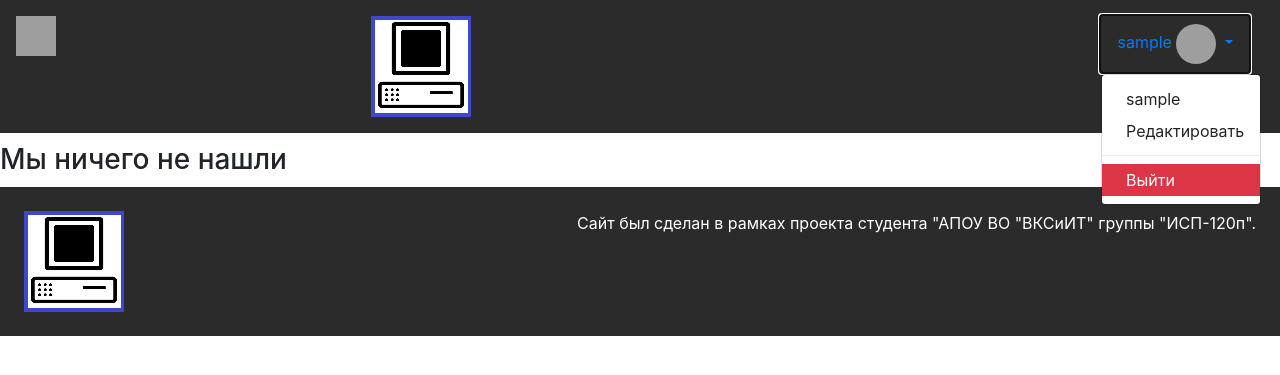
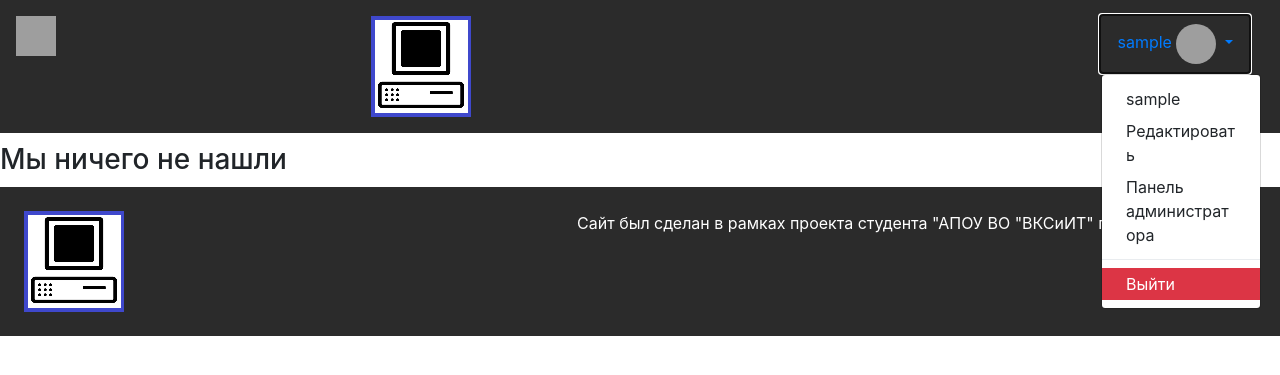
Before and after one commit to Banananick19/CompGeek_product, a Django app: page /articles in a window 1280 px wide, after a click that opens the changed part. Shown: the top 375 px of the page. Run offline with Django 3.2, Linux system fonts and the light colour scheme; the visitor is signed in with stand-in values (Sample User, id 1); data that the repository does not hold is empty; some libraries are stand-ins or nearby versions; grey boxes are pictures that could not be loaded.

Commit message:
Доработаны шаблоны

```diff
--- a/main/templates/layout/base.html
+++ b/main/templates/layout/base.html
@@ -90,8 +90,11 @@
                         </a>
 
                         <div class="dropdown-menu">
-                            <a href="{% url 'home' %}" class="dropdown-item">{{ user.username }}</a>
-                            <a href="{% url 'home_change' %}" class="dropdown-item">Редактировать</a>
+                            <a href="{% url 'home' %}" class="dropdown-item-text">{{ user.username }}</a>
+                            <a href="{% url 'home_change' %}" class="dropdown-item-text">Редактировать</a>
+                            {% if user.is_superuser %}
+                                <a href="/admin" class="dropdown-item-text">Панель администратора</a>
+                            {% endif %}
                             <div class="dropdown-divider"></div>
                             <a href="{% url 'logout' %}" class="dropdown-item badge-danger">Выйти</a>
                         </div>
--- a/main/templates/main/articles.html
+++ b/main/templates/main/articles.html
@@ -6,10 +6,11 @@
 {% block content %}
     {% if category %}
     <h3>
+        <a href="{% url 'articles_by_category' category.tag %}">{{ category.label }}</a>
         {% if secondary_category %}
-            <a href="{% url 'articles_by_category' article.primary_category.tag %}">{{ category.label }}</a> | <a href="{% url 'articles_by_categories' article.primary_category.tag article.secondary_category.tag %}">{{ secondary_category.label }}</a>
+           | <a href="{% url 'articles_by_categories' category.tag secondary_category.tag %}">{{ secondary_category.label }}</a>
         {% endif %}
-        <a href="{% url 'articles_by_category' category.tag %}">{{ category.label }}</a>
+
     </h3>
     {% endif %}
 
--- a/main/templatetags/custom_tags.py
+++ b/main/templatetags/custom_tags.py
@@ -11,7 +11,7 @@ register = template.Library()
 # TEMPLATE USE:  {{ email|gravatar_url:150 }}
 @register.filter
 def gravatar_url(email, size=40):
-    default = "https://example.com/static/images/defaultavatar.jpg"
+    default = "http://banana19.pythonanywhere.com/static/img/site/logo.png"
     return "https://www.gravatar.com/avatar/{}?{}".format(hashlib.md5(email.lower().encode('utf-8')).hexdigest(), urllib.parse.urlencode({'d': default, 's': str(size)}))
 
 # return an image tag with the gravatar
--- a/main/views.py
+++ b/main/views.py
@@ -220,8 +220,8 @@ def articles_by_category(request, category_tag):
 
 def articles_by_categories(request, category_tag, secondary_category_tag):
     try:
-        category = PrimaryCategory.objects.get(slug=category_tag)
-        secondary_category = SecondaryCategory.objects.get(slug=secondary_category_tag)
+        category = PrimaryCategory.objects.get(tag=category_tag)
+        secondary_category = SecondaryCategory.objects.get(tag=secondary_category_tag)
     except:
         response = render(request, 'main/404.html')
         response.status_code = 404
```
Also changed, not shown: main/forms.py (+8 -2 lines).
